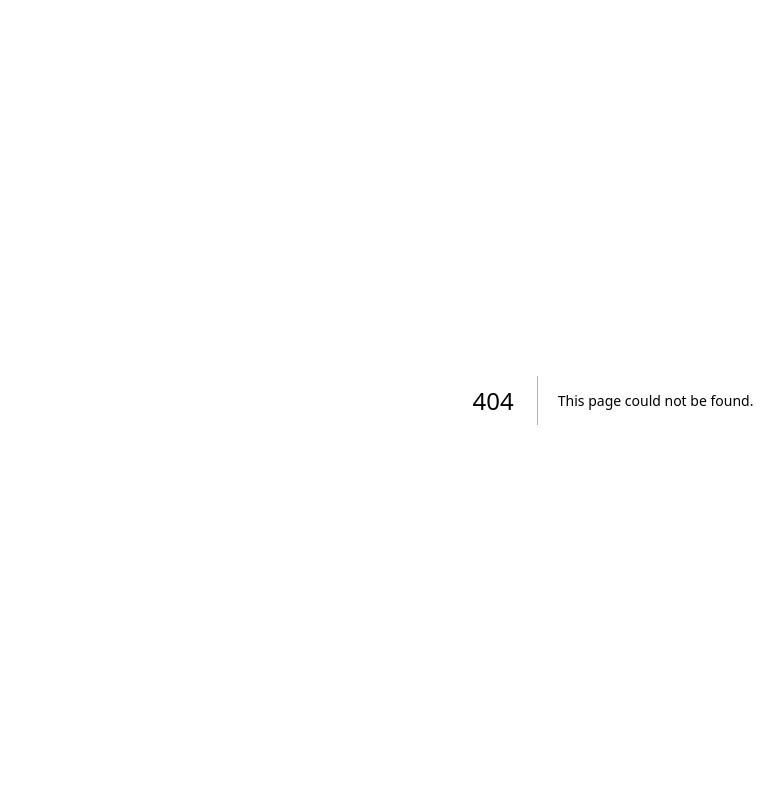
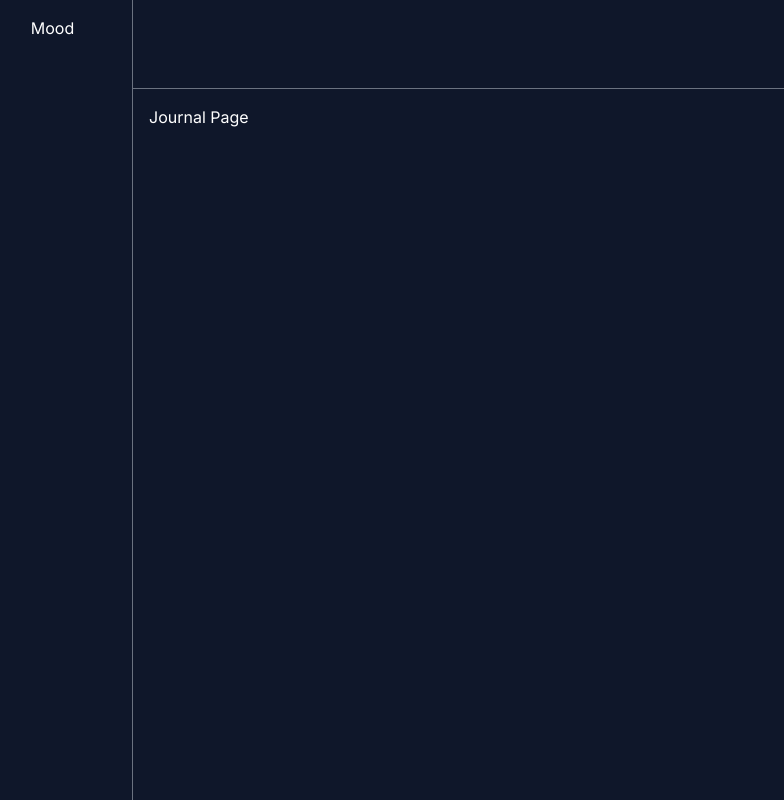
Before and after one commit to fekete965/FEM-intro-nextjs-v3, a Next.js app: page /journal in a window 1280 px wide. Before the commit this address had no page. Shown: the whole page, without its empty margins (27-811 px from the left). Built offline with nearby package versions, Linux system fonts and the light colour scheme.

Commit message:
Add layout to dashboard and dummy journal

```diff
--- /dev/null
+++ b/app/(dashboard)/journal/page.tsx
@@ -0,0 +1,5 @@
+const JournalPage = () => {
+  return <section>Journal Page</section>
+}
+
+export default JournalPage
--- /dev/null
+++ b/app/(dashboard)/layout.tsx
@@ -0,0 +1,21 @@
+import { UserButton, UserProfile } from '@clerk/nextjs'
+
+import { ReactNode } from 'react'
+
+type Props = {
+  children: ReactNode
+}
+
+const DashboardLayout = ({ children }: Props) => {
+  return (
+    <main className="grid grid-cols-[repeat(8,_minmax(auto,_1fr))] grid-rows-[repeat(9,_minmax(auto,_1fr))] w-full h-screen bg-slate-900 text-white">
+      <aside className="h-full text-center border-r p-4 col-span-1 row-span-full border-gray-500">Mood</aside>
+      <header className="flex justify-end items-center py-4 px-8 col-span-7 row-span-1 border-b border-gray-500">
+        <UserButton />
+      </header>
+      <section className="p-4 col-span-7 row-span-5">{children}</section>
+    </main>
+  )
+}
+
+export default DashboardLayout
```
